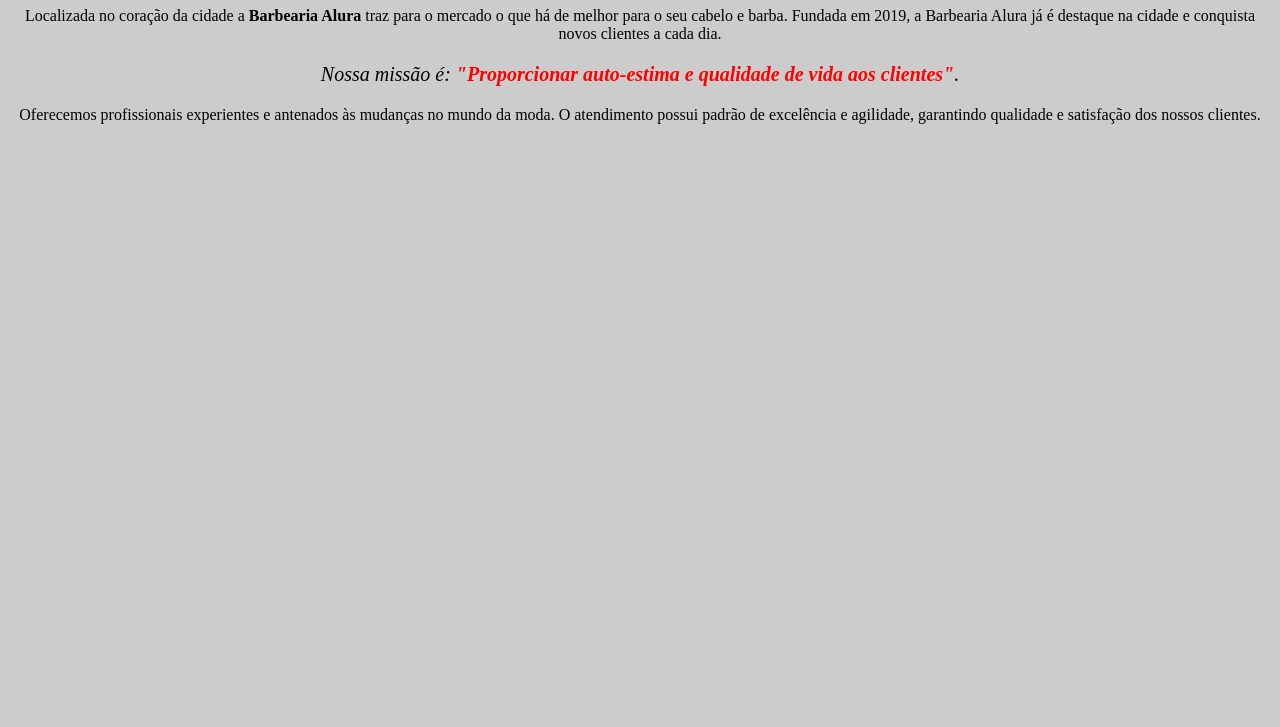
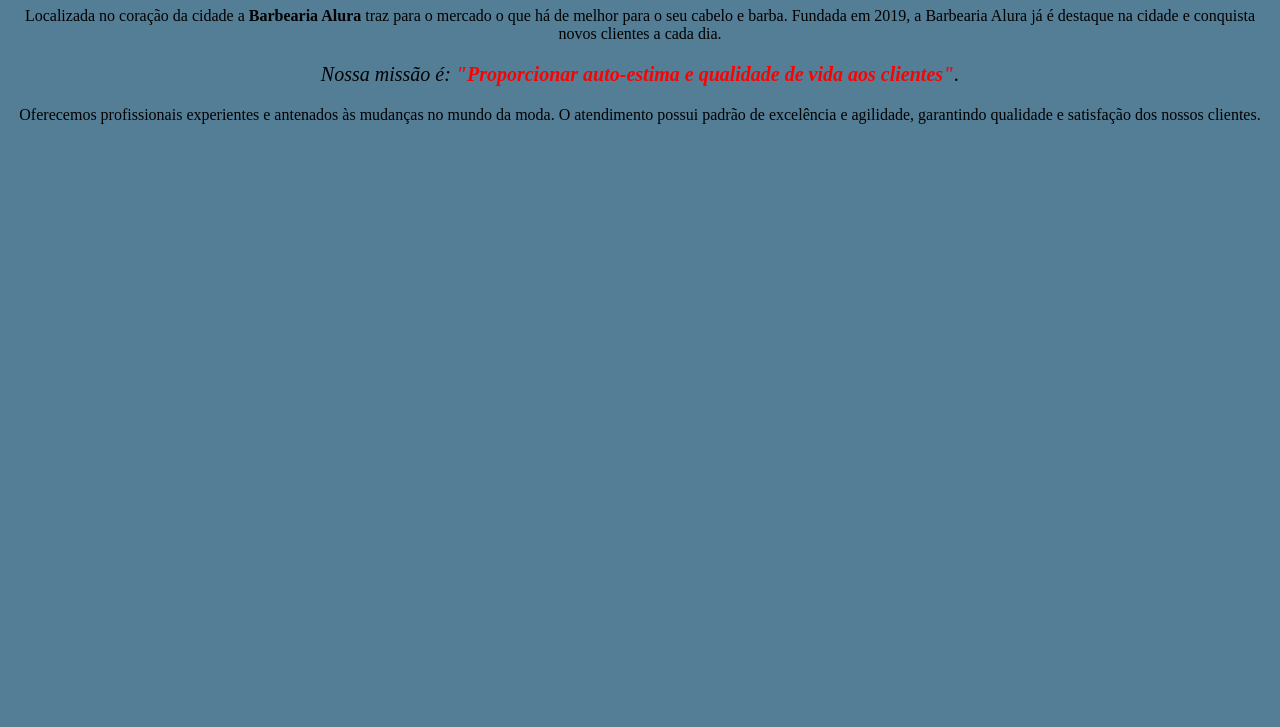
Before and after one commit to miumiumiau0v0/codigonovo1b, a plain HTML site: page index.html in a window 1280 px wide. Shown: the part 73-800 px from the top of the page. Drawn offline with Linux system fonts and the light colour scheme.

Commit message:
background

```diff
--- a/style.css
+++ b/style.css
@@ -1,6 +1,6 @@
 
 body {
-    background: #CCCCCC
+    background: #547e96
 }
 
 h1 {
```
